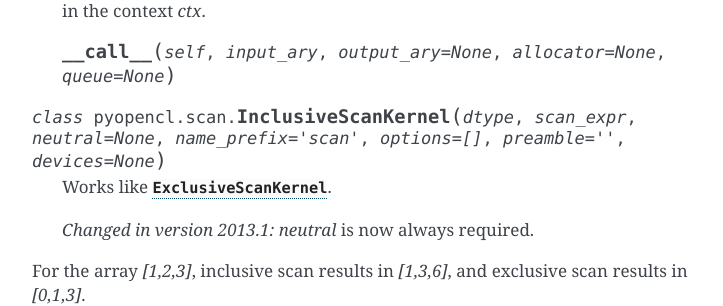
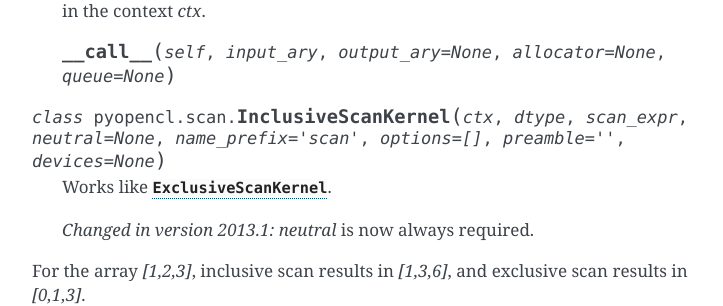
Before and after one commit to inducer/pyopencl, a Sphinx documentation site: the page built from doc/algorithm.rst, in a window 1280 px wide and 900 px high, scrolled down 3976 px. Shown: the part 153-459 px from the top of the window, without its empty margins (388-1111 px from the left). Built offline with Sphinx 7.4.7, drawn with Linux system fonts in a browser that asks for light colours.

Commit message:
Fix typo in InclusiveScanKernel arguments

```diff
--- a/doc/algorithm.rst
+++ b/doc/algorithm.rst
@@ -225,7 +225,7 @@ Simple / Legacy Interface
 
     .. method:: __call__(self, input_ary, output_ary=None, allocator=None, queue=None)
 
-.. class:: InclusiveScanKernel(dtype, scan_expr, neutral=None, name_prefix="scan", options=[], preamble="", devices=None)
+.. class:: InclusiveScanKernel(ctx, dtype, scan_expr, neutral=None, name_prefix="scan", options=[], preamble="", devices=None)
 
     Works like :class:`ExclusiveScanKernel`.
 
```
